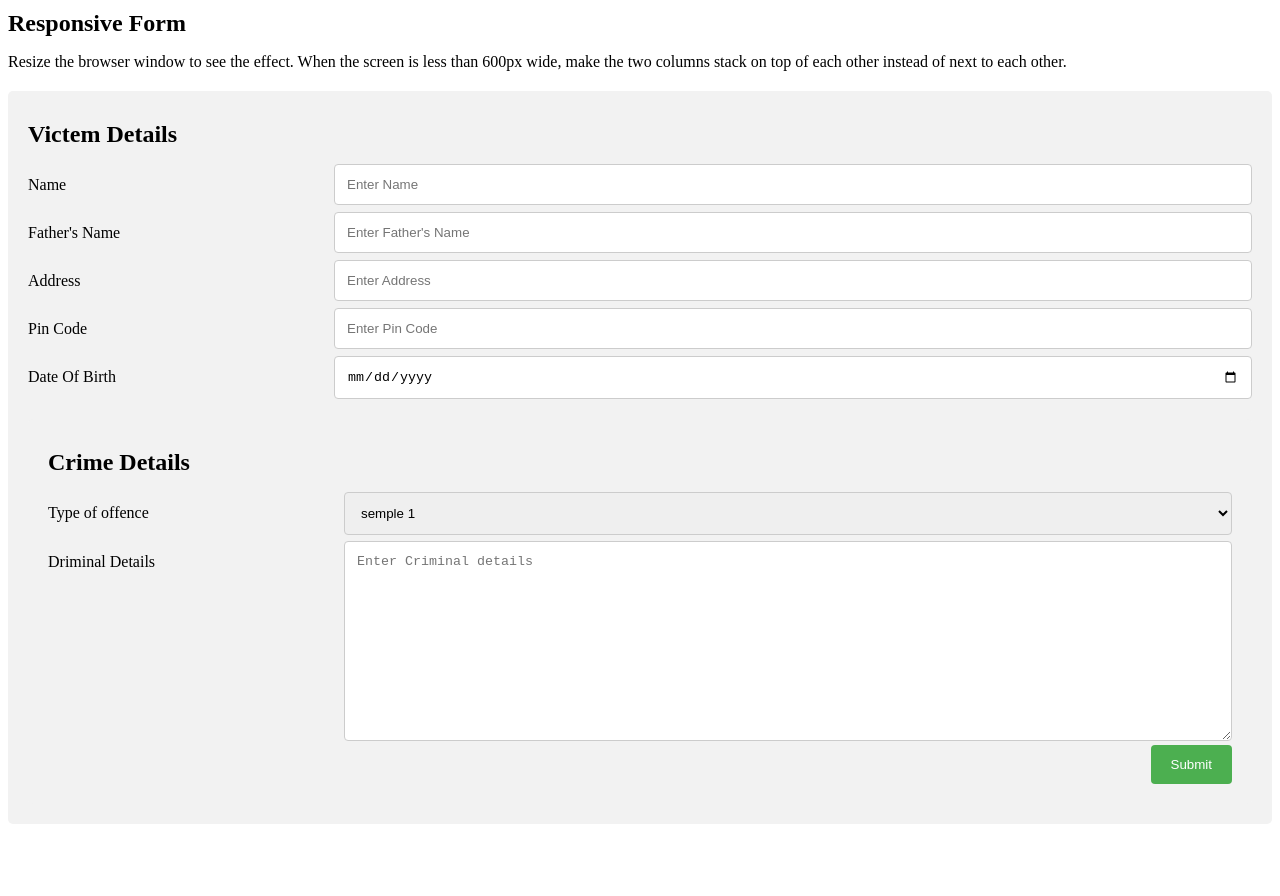
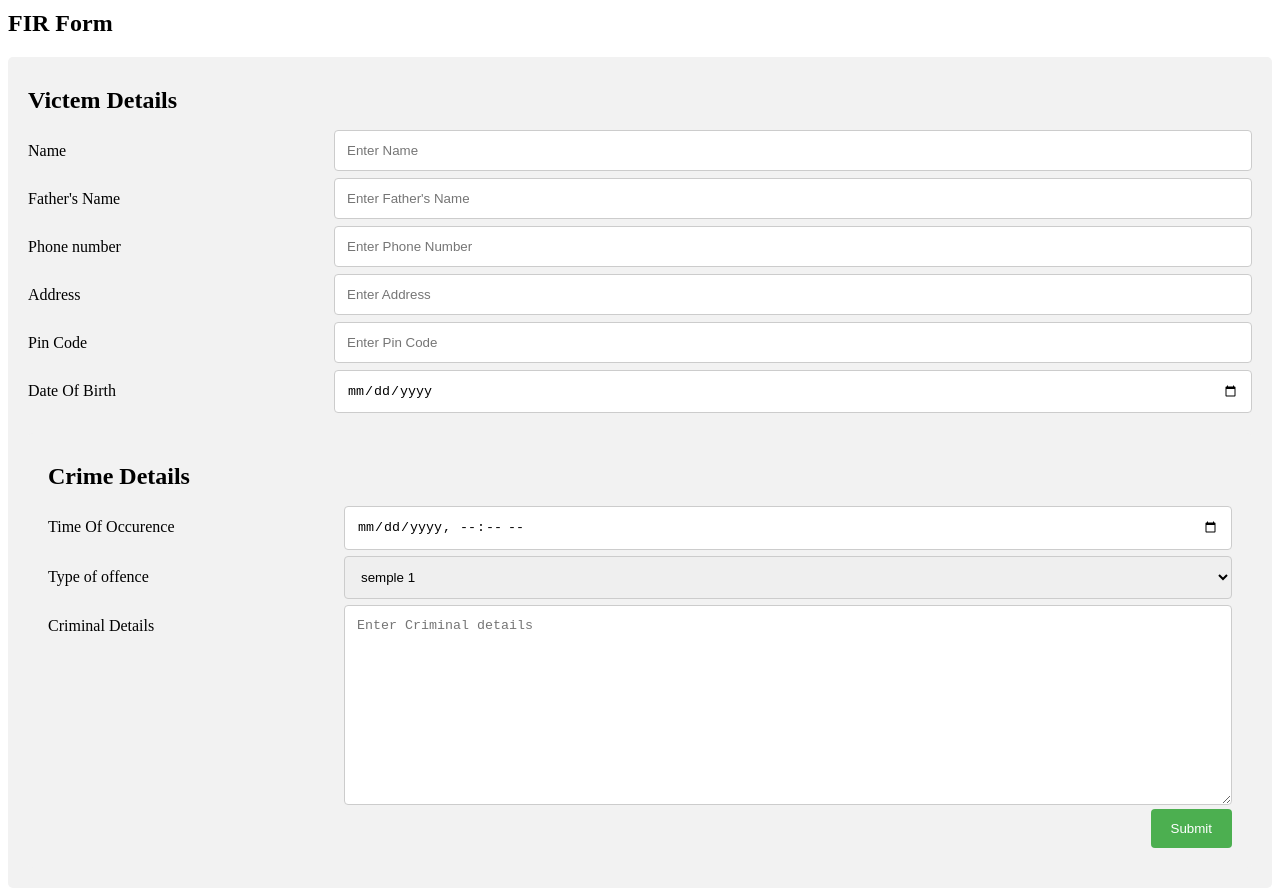
Before and after one commit to deadshoot9501/Virtual-Police-Station, a plain HTML site: page virtual_police_station/firForm.html in a window 1280 px wide. Before the commit the page ends 832 px from the top, so only its background shows below. Drawn offline with Linux system fonts and the light colour scheme.

Commit message:
front end half done

```diff
--- a/virtual_police_station/firForm.html
+++ b/virtual_police_station/firForm.html
@@ -7,12 +7,15 @@
   box-sizing: border-box;
 }
 
-input[type=text],input[type=number],input[type=date], select, textarea {
+input[type=text],input[type=number],input[type=date],input[type=datetime-local], select, textarea {
   width: 100%;
   padding: 12px;
   border: 1px solid #ccc;
   border-radius: 4px;
   resize: vertical;
+}
+input[type=date],input[type=datetime-local]{
+    resize: none;
 }
 
 label {
@@ -74,8 +77,8 @@ input[type=submit]:hover {
 </head>
 <body>
 
-    <h2>Responsive Form</h2>
-    <p>Resize the browser window to see the effect. When the screen is less than 600px wide, make the two columns stack on top of each other instead of next to each other.</p>
+    <h2>FIR Form</h2>
+    <p></p>
 
     <div class="container">
         <h2>Victem Details</h2>
@@ -96,6 +99,16 @@ input[type=submit]:hover {
                     <input type="text" id="fname" name="fname" placeholder="Enter Father's Name">
                 </div>
             </div>
+
+            <div class="row">
+                <div class="col-25">
+                    <label for="p-no">Phone number</label>
+                </div>
+                <div class="col-75">
+                        <input type="number" id="p-no" name="p-no" placeholder="Enter Phone Number">
+                </div>
+            </div>
+
             <div class="row">
                 <div class="col-25">
                     <label for="address">Address</label>
@@ -129,6 +142,14 @@ input[type=submit]:hover {
         <h2>Crime Details</h2>
         <div class="row">
             <div class="col-25">
+                <label for="time-of-occurence">Time Of Occurence</label>
+            </div>
+            <div class="col-75">
+                <input type="datetime-local" id="time-of-occurence" name="time-of-occurence">
+            </div>
+        </div>
+        <div class="row">
+            <div class="col-25">
                 <label for="offence">Type of offence</label>
             </div>
             <div class="col-75">
@@ -141,7 +162,7 @@ input[type=submit]:hover {
         </div>
             <div class="row">
                 <div class="col-25">
-                    <label for="criminal-details">Driminal Details</label>
+                    <label for="criminal-details">Criminal Details</label>
                 </div>
                 <div class="col-75">
                     <textarea id="criminal-details" name="criminal-details" placeholder="Enter Criminal details" style="height:200px"></textarea>
```
Also changed, not shown: virtual_police_station/signup.html (+3 -0 lines). Lines whose indentation alone changed are shown as unchanged.
